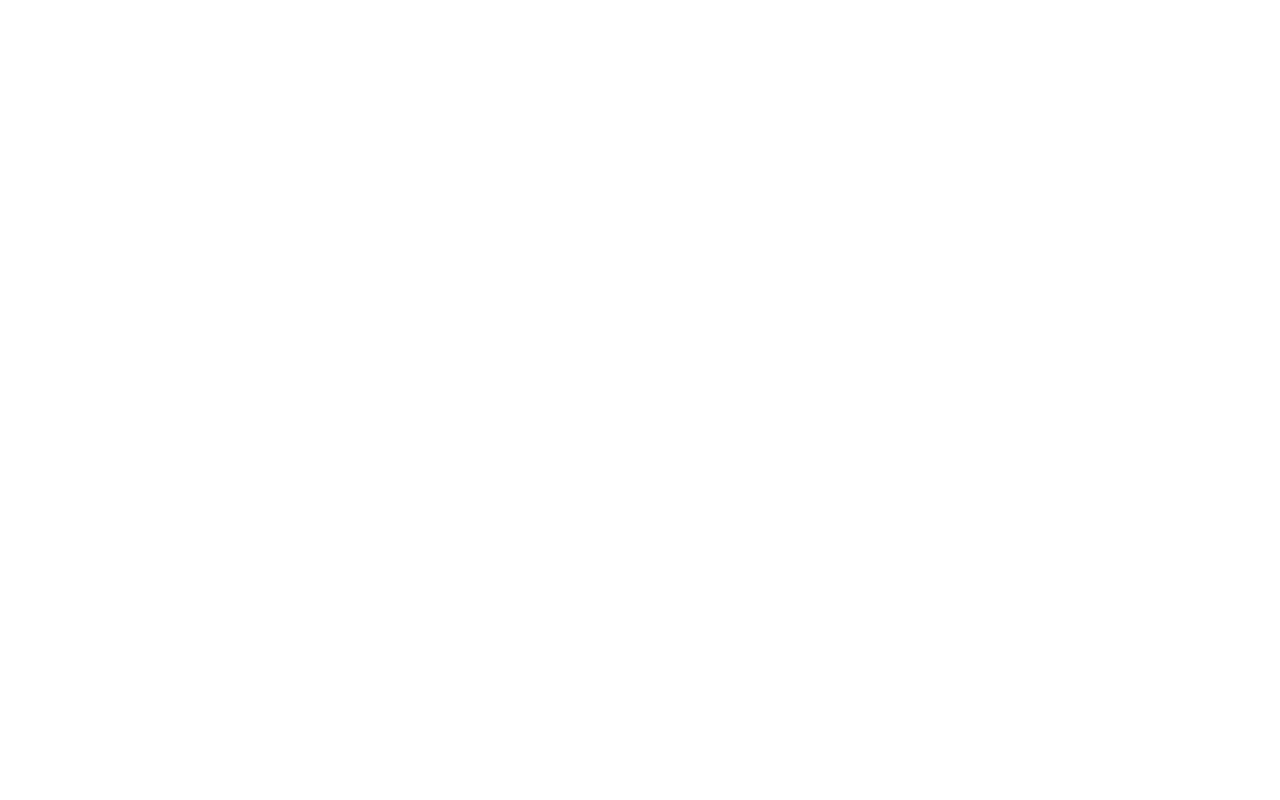
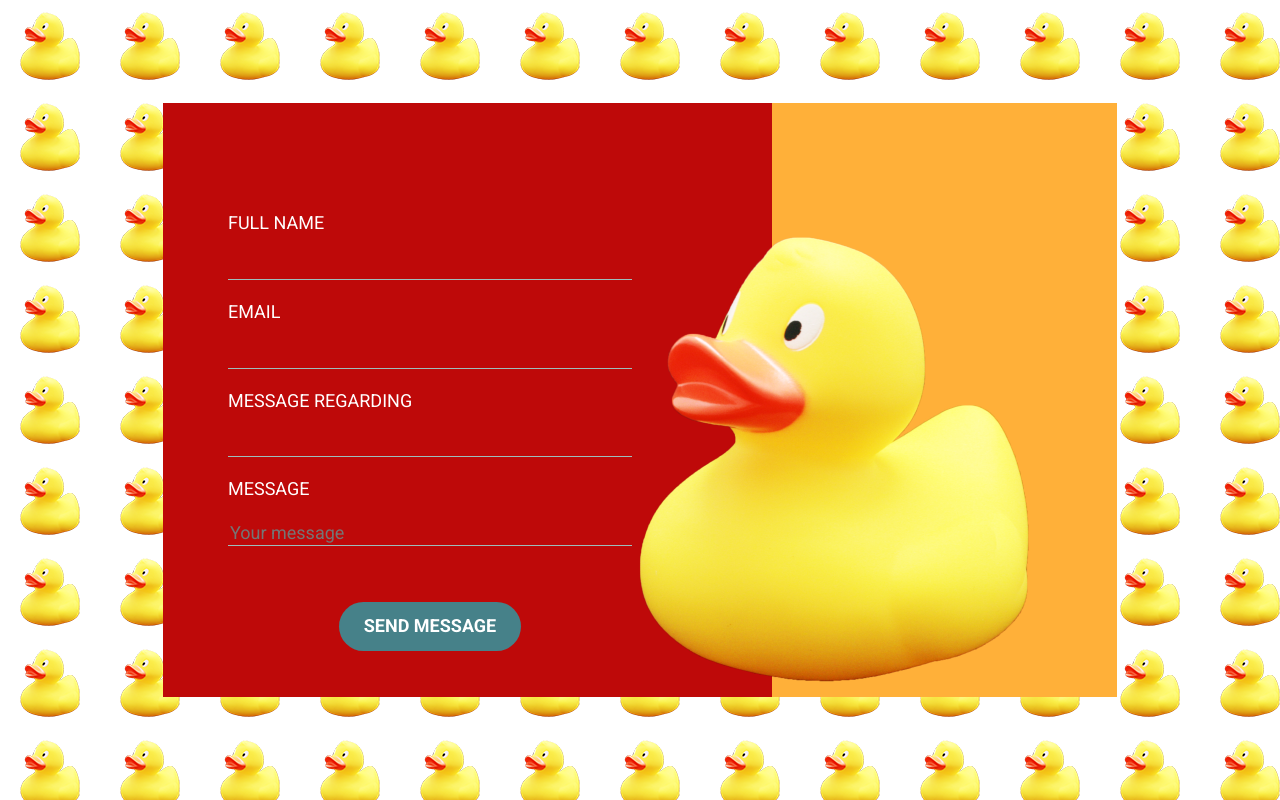
Before and after one commit to Carmelo85S/form-validation, a plain HTML site: page index.html in a window 1280 px wide. Drawn offline with Linux system fonts and the light colour scheme.

Commit message:
form validation last

```diff
--- a/index.html
+++ b/index.html
@@ -3,11 +3,35 @@
 <head>
     <meta charset="UTF-8">
     <meta name="viewport" content="width=device-width, initial-scale=1.0">
+    <link rel="preconnect" href="https://fonts.googleapis.com">
+    <link rel="preconnect" href="https://fonts.gstatic.com" crossorigin>
+    <link href="https://fonts.googleapis.com/css2?family=Roboto:ital,wght@0,100;0,300;0,400;0,500;0,700;0,900;1,100;1,300;1,400;1,500;1,700;1,900&display=swap" rel="stylesheet">
     <link rel="stylesheet" href="style/normalize.css">
     <link rel="stylesheet" href="style/style.css">
     <title>Form Validation</title>
 </head>
 <body>
+    <main>
+        <section class="form__container">
+            <form action="" class="ml65 flex-col">
+                <label for="name" class="label mb22 mt64">FULL NAME</label>
+                <input type="text">
 
+                <label for="email" class="label mb22 mt22" placeholder="Your email">EMAIL</label>
+                <input type="email">
+
+                <label for="message" class="label mb22 mt22">MESSAGE REGARDING</label>
+                <input type="text">
+
+                <label for="message" class="label mb22 mt22">MESSAGE</label>
+                <input type="text" placeholder="Your message">
+
+                <button type="submit" class="submit">SEND MESSAGE</button>
+            </form>
+            <section class="form__container-right">
+            </section>
+            <img src="image/duck.png" class="duck" alt="duck">
+        </section>
+    </main>
 </body>
 </html>
--- a/style/style.css
+++ b/style/style.css
@@ -0,0 +1,105 @@
+body{
+    background-image: url("../image/duck-mini.png");
+    background-repeat: repeat;
+
+}
+
+main{
+    display: flex;
+    justify-content: center;
+    align-items: center;
+    height: 100vh;
+}
+
+.mt22{
+    margin-top: 22px;
+}
+
+.mb22{
+    margin-bottom: 22px;
+}
+
+.mt64{
+    margin-top: 64px;
+}
+
+.ml65{
+    margin-left: 65px;
+}
+.flex-col{
+    display: flex;
+    flex-direction: column;
+}
+
+input{
+    font-family: "Roboto", sans-serif;
+    font-weight: 400;
+    font-style: normal;
+    background-color: transparent;
+    font-size: 18px;
+    letter-spacing: 30%;
+    color:#FEFFFF;
+    width: 400px;
+    border:none;
+    border-bottom: 1px solid #9DBEBB;
+}
+
+.form__container{
+    display: flex;
+    justify-content: center;
+    align-items: center;
+    max-width: 954px;
+    width: 100%;
+    height: 594px;
+    background-color: #BE0909;
+    position:relative;
+}
+
+.form__container-right{
+    max-width: 345px;
+    width: 100%;
+    height: 594px;
+    background-color: #FFB039;
+    margin-left: auto;
+}
+
+.duck{
+    max-width: 663px;
+    height: 603px;
+    width: 100%;
+    position:absolute;
+    top:50px;
+    left: 340px;
+}
+
+.label{
+    height: 21px;
+    font-family: "Roboto", sans-serif;
+    font-weight: 400;
+    font-style: normal;
+    font-size: 18px;
+    letter-spacing: 10%;
+    color:#FFFFFF;
+
+}
+
+.submit{
+    margin: auto;
+    margin-top:56px;
+    padding: 14px 25px;
+    border: none;
+    border-radius: 40px;
+    background-color: #468189;
+    color:white;
+    font-family: "Roboto", sans-serif;
+    font-weight: bold;
+    font-style: normal;
+    font-size: 18px;
+    letter-spacing: 10%;
+    transition: 0.3s ease-in-out;
+}
+
+.submit:hover{
+    cursor:pointer;
+    transform: scale(1.1);
+}
```
Also changed, not shown: image/duck-mini.png (added), image/duck.png (added).
